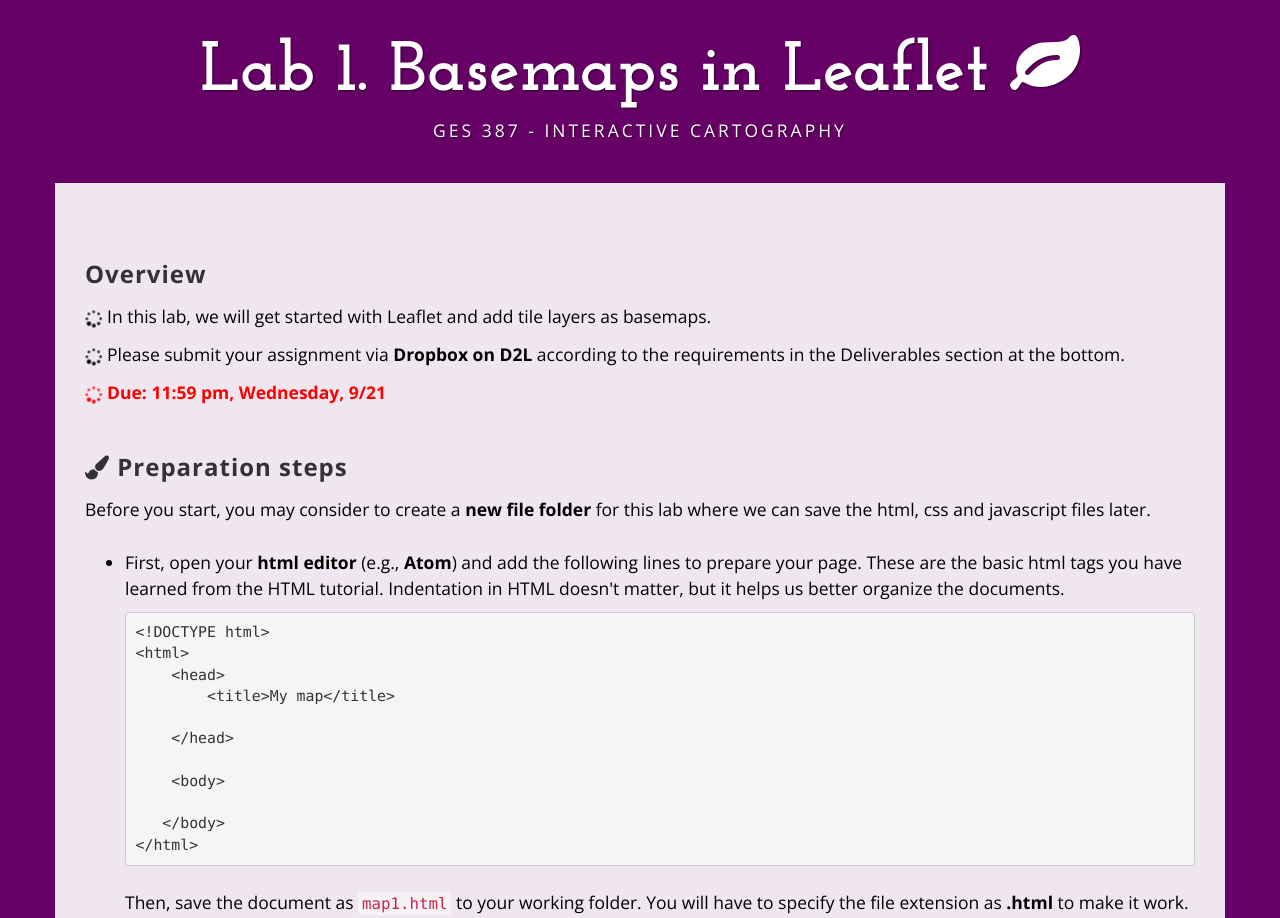
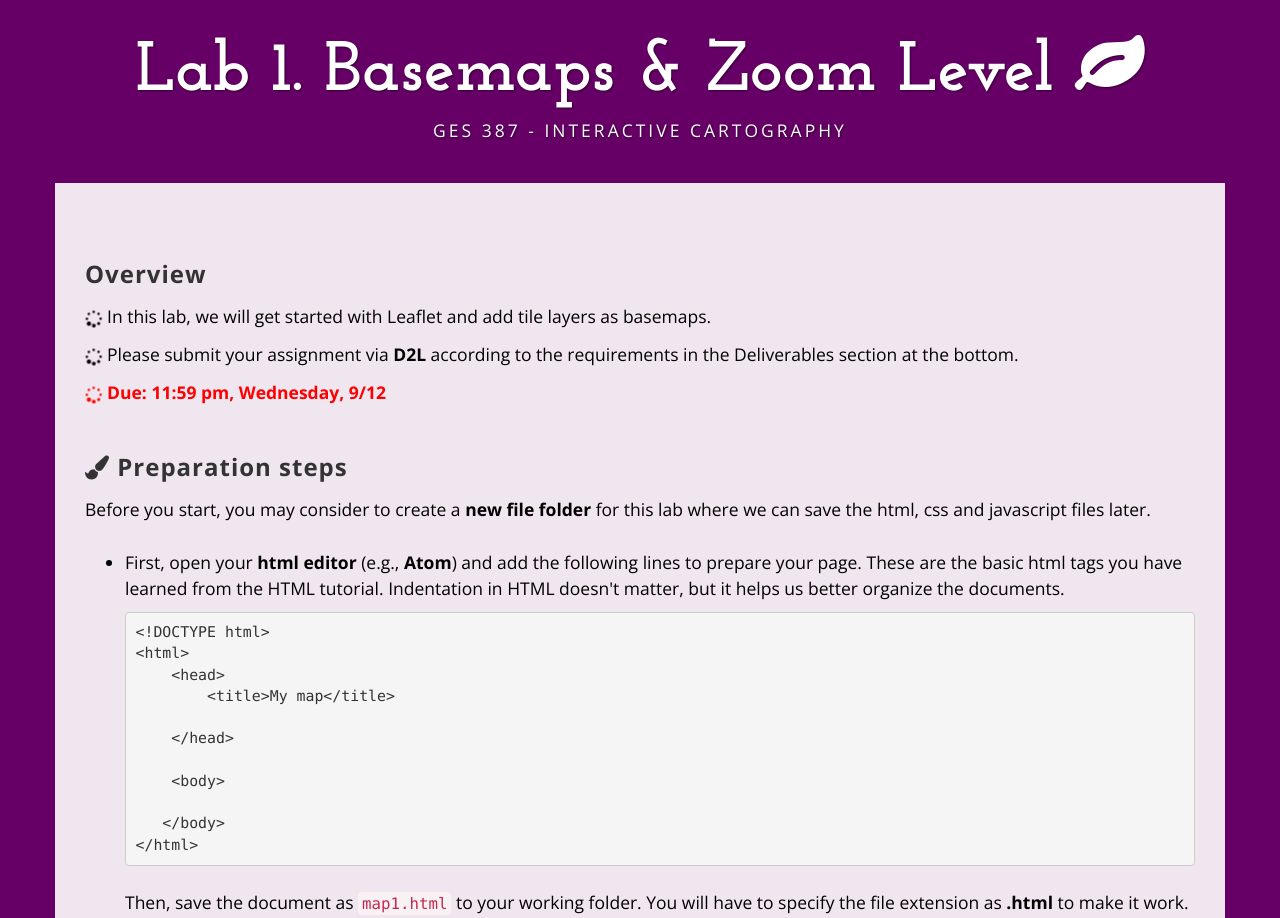
Before and after one commit to neiugis/lab1, a plain HTML site: page index.html in a window 1280 px wide. Shown: the top 918 px of the page. Drawn offline with nearby package versions, Linux system fonts and the light colour scheme; some icons are missing.

Commit message:
8/25/2018

```diff
--- a/index.html
+++ b/index.html
@@ -9,7 +9,7 @@
     <meta name="description" content="">
     <meta name="author" content="">
 
-    <title>Lab 1 - Basemaps in Leaflet </title>
+    <title>Lab 1 - Basemaps & zoom level </title>
 
     <!-- Bootstrap Core CSS -->
     <link href="css/bootstrap.min.css" rel="stylesheet">
@@ -34,7 +34,7 @@
 
 <body style="background-color:#660066">
 
-    <div class="brand">Lab 1. Basemaps in Leaflet <i class="fa fa-leaf"></i> </div>
+    <div class="brand">Lab 1. Basemaps & Zoom Level <i class="fa fa-leaf"></i> </div>
     <div class="address-bar">GES 387 - Interactive Cartography</div>
 
     <div class="container">
@@ -45,8 +45,8 @@
                 <div class="col-lg-12 text-center" style="text-align:left">
               <h3>Overview</h3>
                     <p><i class="fa fa-spinner fa-spin"></i>  In this lab, we will get started with Leaflet and add tile layers as basemaps.</p>
-                    <p><i class="fa fa-spinner fa-spin"></i>  Please submit your assignment via <b>Dropbox on D2L</b> according to the requirements in the Deliverables section at the bottom.</p>
-                    <p style="color:red"><b><i class="fa fa-spinner fa-spin"></i>  Due: 11:59 pm, Wednesday, 9/21</b></p>
+                    <p><i class="fa fa-spinner fa-spin"></i>  Please submit your assignment via <b>D2L</b> according to the requirements in the Deliverables section at the bottom.</p>
+                    <p style="color:red"><b><i class="fa fa-spinner fa-spin"></i>  Due: 11:59 pm, Wednesday, 9/12</b></p>
 
 
              <h3><i class="fa fa-paint-brush"></i> Preparation steps</h3>
@@ -133,7 +133,7 @@
         <div class="container">
             <div class="row">
                 <div class="col-lg-12 text-center">
-                    <p>Copyright &copy; Ting Liu 2016</p>
+                    <p>Copyright &copy; Ting Liu 2018</p>
                 </div>
             </div>
         </div>
```
